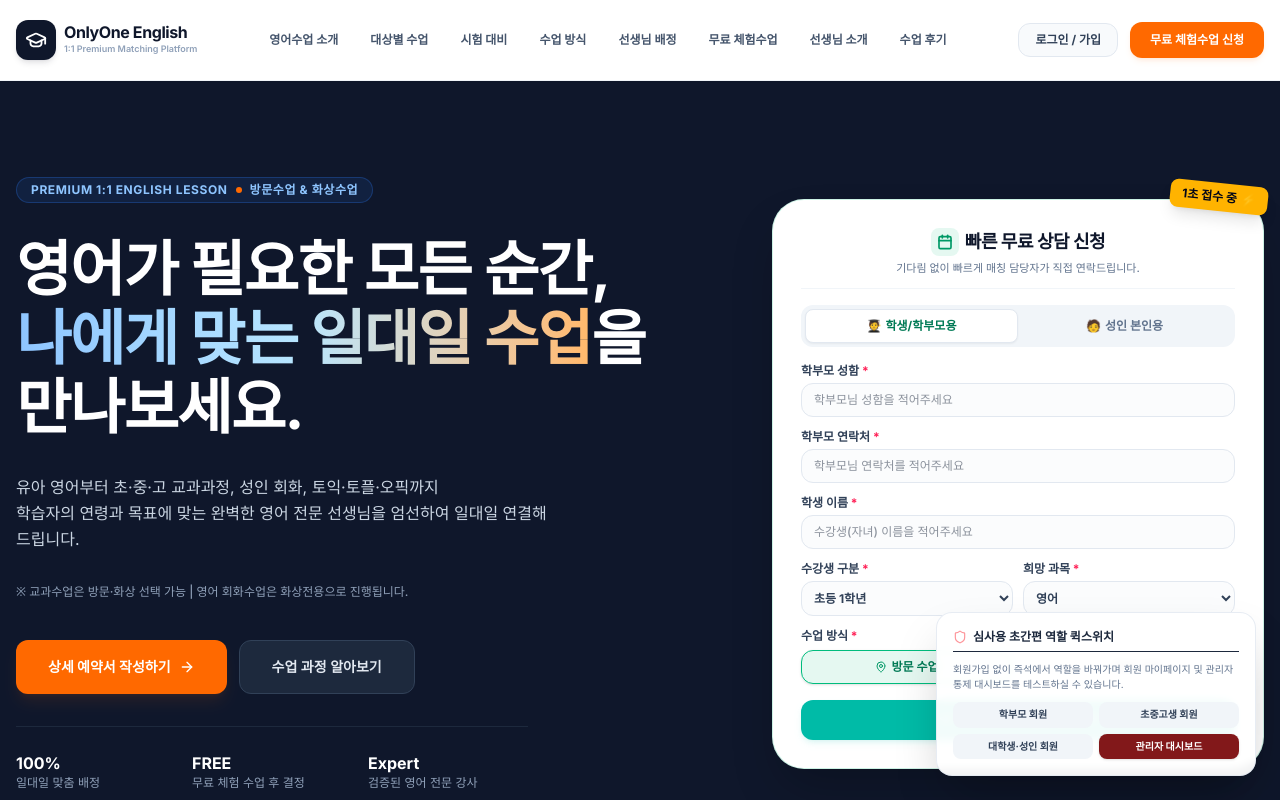
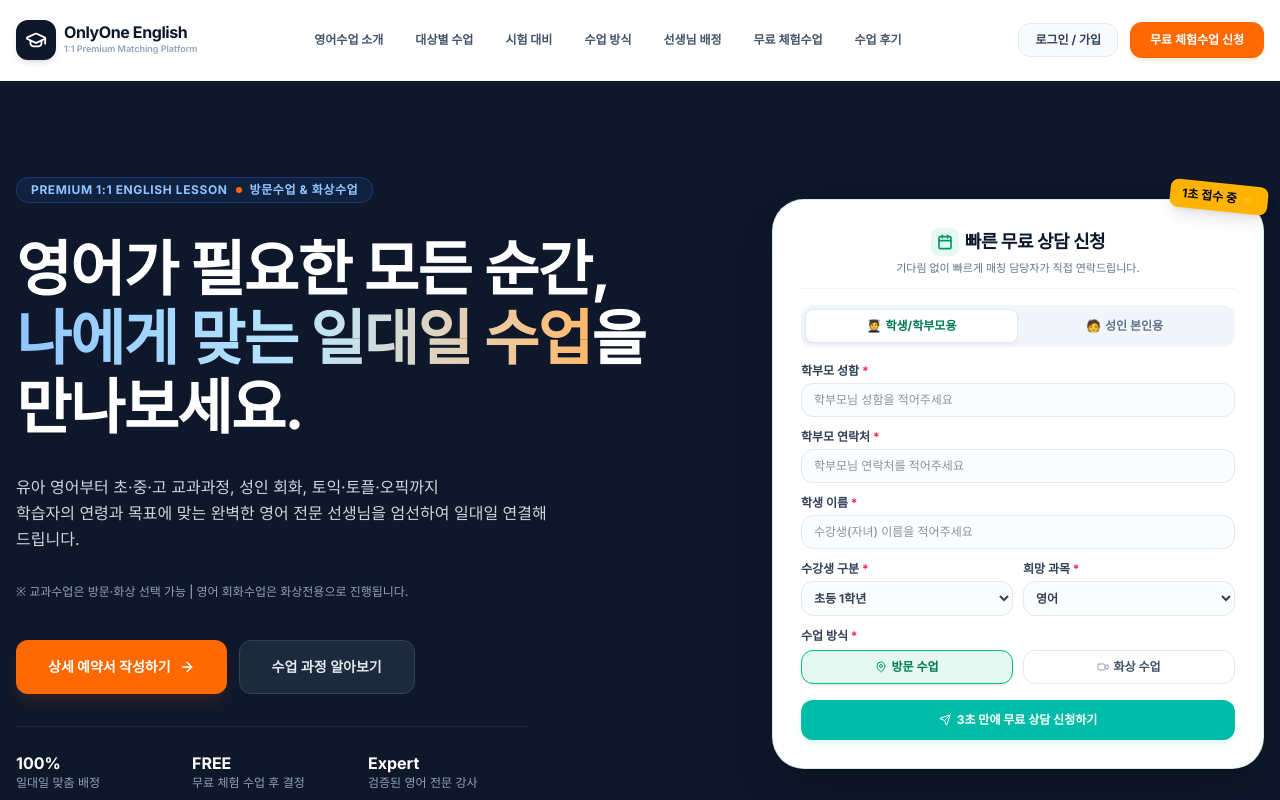
Before and after one commit to rlawldjs89-ai/english, a React (Vite) app: page / in a window 1280 px wide. Shown: the top 800 px of the page. Built offline with nearby package versions, Linux system fonts and the light colour scheme.

Commit message:
refactor: remove teachers section from landing page
Delete the teachers explorer section and remove the corresponding navigation item from the header.

```diff
--- a/src/App.tsx
+++ b/src/App.tsx
@@ -178,69 +178,7 @@ export default function App() {
             {/* SECTION 11. 브랜드 소개 (교육철학) */}
             <BrandIntro />
 
-            {/* Dynamic Teachers Explorer list inside Home */}
-            <section id="teachers-section" className="py-16 md:py-24 bg-slate-900 text-white">
-              <div className="max-w-7xl mx-auto px-4 space-y-12">
-                <div className="text-center space-y-3">
-                  <span className="px-3 py-1 bg-blue-500/10 border border-blue-500/20 text-blue-300 text-xs font-bold rounded-full">
-                    Our Elite Educators
-                  </span>
-                  <h2 className="text-2xl sm:text-3xl font-extrabold tracking-tight keep-all break-keep">영어 전문 스타 강사진 소개</h2>
-                  <p className="text-xs sm:text-sm text-slate-400 max-w-lg mx-auto keep-all break-keep">
-                    개인 정보 보호 기준 내에서 선생님들의 약력과 특화 지도 전문 분야를 정직하게 소개합니다.
-                  </p>
-                </div>
 
-                <div className="grid grid-cols-1 md:grid-cols-2 lg:grid-cols-3 gap-6">
-                  {mockTeachers.map((teacher) => (
-                    <div key={teacher.id} className="bg-slate-800/60 border border-slate-800 rounded-3xl p-6 space-y-4 flex flex-col justify-between hover:border-slate-700/80 transition-all">
-                      <div className="space-y-4">
-                        <div className="flex items-center gap-4">
-                          <img
-                            src={teacher.imageUrl}
-                            alt={teacher.name}
-                            referrerPolicy="no-referrer"
-                            className="w-16 h-16 rounded-full object-cover border-2 border-slate-700 shadow-md"
-                          />
-                          <div>
-                            <span className="text-[10px] bg-blue-900/40 text-blue-300 border border-blue-900/50 px-2 py-0.5 rounded-md font-bold">
-                              {teacher.gender === '남' ? 'Male' : 'Female'} Tutor
-                            </span>
-                            <h4 className="text-lg font-extrabold text-white mt-1">{teacher.name} 선생님</h4>
-                            <p className="text-[11px] text-slate-400 font-mono mt-0.5">{teacher.classTypes.join(' · ')} 가능</p>
-                          </div>
-                        </div>
-
-                        <div className="space-y-2 pt-2 border-t border-slate-800 text-xs text-slate-300">
-                          <p><span className="text-slate-500 inline-block w-16">전문 분야</span>
-                            <strong className="text-slate-100">{teacher.specialty.join(', ')}</strong>
-                          </p>
-                          <p><span className="text-slate-500 inline-block w-16">수업 스타일</span>
-                            <span className="text-slate-300">{teacher.style}</span>
-                          </p>
-                          <p><span className="text-slate-500 inline-block w-16">약력/경력</span>
-                            <span className="text-slate-400 text-[11px] block mt-0.5 pl-2 border-l border-slate-800">{teacher.experience}</span>
-                          </p>
-                        </div>
-                      </div>
-
-                      <div className="pt-4 border-t border-slate-800/50 flex justify-between items-center text-[10px] text-slate-500">
-                        <span>보증 자격: {teacher.certs[0] || '영어 교육 전담 정교사 자격'}</span>
-                        <button
-                          onClick={() => {
-                            setActiveView('booking');
-                            window.scrollTo({ top: 0, behavior: 'smooth' });
-                          }}
-                          className="px-3 py-1.5 bg-blue-900 hover:bg-blue-800 text-blue-200 hover:text-white font-bold rounded-lg transition-all"
-                        >
-                          선생님 지정 상담 신청
-                        </button>
-                      </div>
-                    </div>
-                  ))}
-                </div>
-              </div>
-            </section>
           </div>
         )}
 
@@ -307,51 +245,7 @@ export default function App() {
         </div>
       </footer>
 
-      {/* 4. Floating Demo Role Quick Switcher Panel for Testing Evaluation */}
-      <div className="fixed bottom-20 right-4 md:bottom-6 md:right-6 z-40 bg-white/95 backdrop-blur-xs p-4 rounded-2xl border border-slate-200/80 shadow-2xl space-y-2.5 max-w-xs text-xs">
-        <div className="flex items-center gap-1.5 border-b pb-1.5 font-bold text-slate-800">
-          <Shield size={14} className="text-red-500 animate-pulse" />
-          <span>심사용 초간편 역할 퀵스위치</span>
-        </div>
 
-        <p className="text-[10px] text-slate-500 leading-normal">
-          회원가입 없이 즉석에서 역할을 바꿔가며 회원 마이페이지 및 관리자 통제 대시보드를 테스트하실 수 있습니다.
-        </p>
-
-        <div className="grid grid-cols-2 gap-1.5">
-          <button
-            onClick={() => handleQuickRoleSwitch('parent')}
-            className="p-1.5 bg-slate-100 hover:bg-slate-200 rounded-lg text-[10px] font-bold text-slate-700 text-center transition-all"
-          >
-            학부모 회원
-          </button>
-          <button
-            onClick={() => handleQuickRoleSwitch('student')}
-            className="p-1.5 bg-slate-100 hover:bg-slate-200 rounded-lg text-[10px] font-bold text-slate-700 text-center transition-all"
-          >
-            초중고생 회원
-          </button>
-          <button
-            onClick={() => handleQuickRoleSwitch('adult')}
-            className="p-1.5 bg-slate-100 hover:bg-slate-200 rounded-lg text-[10px] font-bold text-slate-700 text-center transition-all"
-          >
-            대학생·성인 회원
-          </button>
-          <button
-            onClick={() => handleQuickRoleSwitch('admin')}
-            className="p-1.5 bg-red-900 hover:bg-red-950 rounded-lg text-[10px] font-bold text-white text-center transition-all shadow-sm"
-          >
-            관리자 대시보드
-          </button>
-        </div>
-
-        {user && (
-          <div className="pt-1 text-[10px] text-slate-500 flex justify-between items-center border-t border-slate-100 mt-1">
-            <span>접속: <strong className="text-slate-800">{user.name} ({user.role})</strong></span>
-            <button onClick={handleLogout} className="text-red-500 hover:underline">로그아웃</button>
-          </div>
-        )}
-      </div>
 
       {/* 5. Mobile Bottom Fixed Floating Navigation panel */}
       <div className="md:hidden fixed bottom-0 left-0 right-0 bg-white border-t border-slate-200/80 p-2.5 grid grid-cols-3 gap-2 z-30 shadow-2xl shadow-black/20">
--- a/src/components/Header.tsx
+++ b/src/components/Header.tsx
@@ -28,7 +28,6 @@ export default function Header({
     { label: '수업 방식', sectionId: 'comparison-section' },
     { label: '선생님 배정', sectionId: 'matching-section' },
     { label: '무료 체험수업', sectionId: 'matching-section' }, // Redirect/scroll appropriately
-    { label: '선생님 소개', sectionId: 'teachers-section' },
     { label: '수업 후기', sectionId: 'reviews-section' }
   ];
 
```
